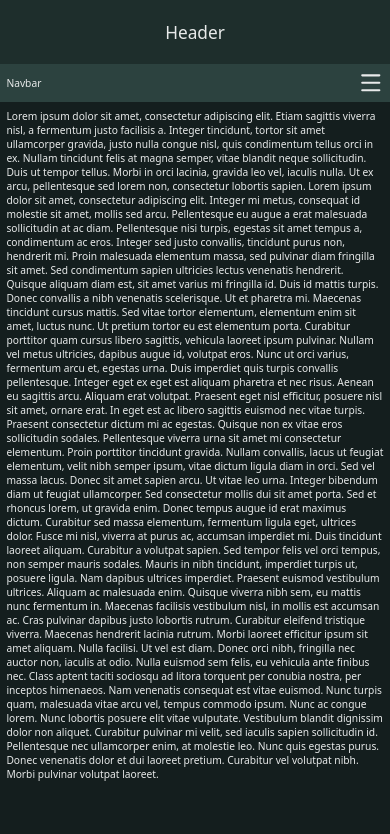
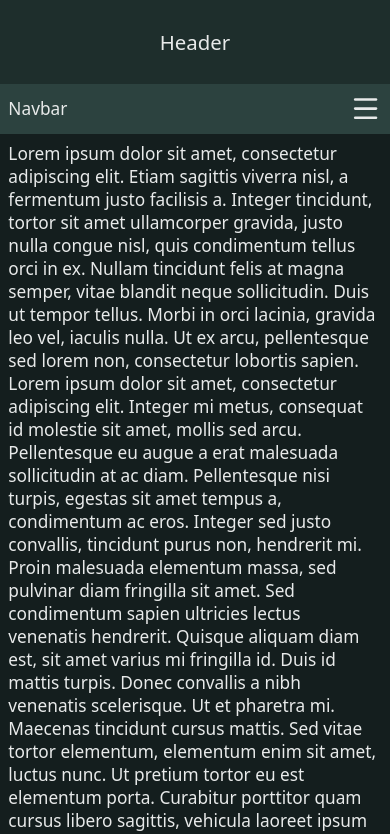
Before and after one commit to Zontriger/pag-template, a plain HTML site: page index.html in a window 390 px wide. Shown: the top 834 px of the page. Drawn offline with Linux system fonts and the light colour scheme.

Commit message:
Ajuste de tamaño de fuente responsivo

```diff
--- a/style.css
+++ b/style.css
@@ -3,7 +3,7 @@
     padding: 0;
     box-sizing: border-box;
     font-family: system-ui, -apple-system, BlinkMacSystemFont, 'Segoe UI', Roboto, Oxygen, Ubuntu, Cantarell, 'Open Sans', 'Helvetica Neue', sans-serif;
-    font-size: clamp(0.8rem, calc(0.8dvw + 0.5rem), 1.2rem);
+    font-size: clamp(0.8rem, calc(1dvw + 0.8rem), 1.2rem);
 }
 
 :root {
```
